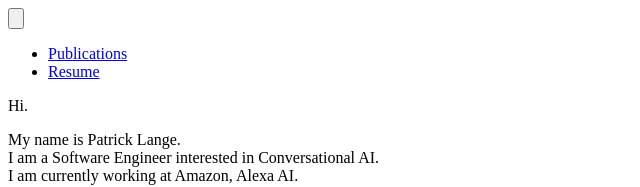
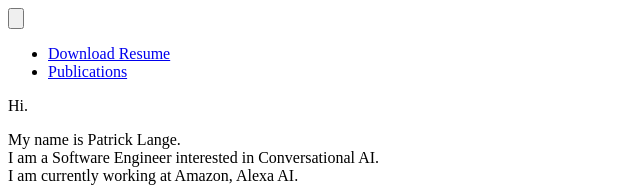
Before and after one commit to langep/patricklange.dev, a Next.js app: page / in a window 1280 px wide. Shown: the top 187 px of the page, without its empty margins (0-640 px from the left). Built offline with nearby package versions, Linux system fonts and the light colour scheme.

Commit message:
Add resume

```diff
--- a/components/navbar.tsx
+++ b/components/navbar.tsx
@@ -50,13 +50,20 @@ export default function Navbar() {
             <div className="flex flex-row justify-center md:justify-end">
                 <ul className={`${isMobileMenuVisible ? '' : 'hidden'} md:flex md:flex-row`} id="mobileMenu">
                     <li className="pr-10 py-2">
-                        <a className="transition duration-250 ease-in-out text-lg hover:text-green-300" href="#">
-                            Publications
+                        <a
+                            className="transition duration-250 ease-in-out text-lg hover:text-green-300"
+                            href="/patricklange_resume.pdf"
+                            download
+                        >
+                            Download Resume
                         </a>
                     </li>
                     <li className=" py-2">
-                        <a className="transition duration-250 ease-in-out text-lg hover:text-green-300 " href="#">
-                            Resume
+                        <a
+                            className="transition duration-250 ease-in-out text-lg hover:text-green-300 "
+                            href="https://scholar.google.com/citations?hl=en&user=6TxeqJwAAAAJ&view_op=list_works&sortby=pubdate"
+                        >
+                            Publications
                         </a>
                     </li>
                 </ul>
```
Also changed, not shown: 1 other file (tests, documents, lock files or other folders).
